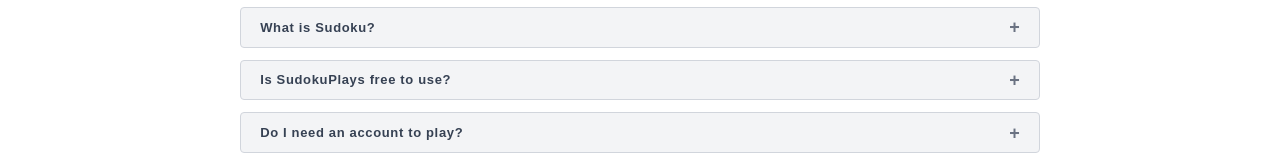
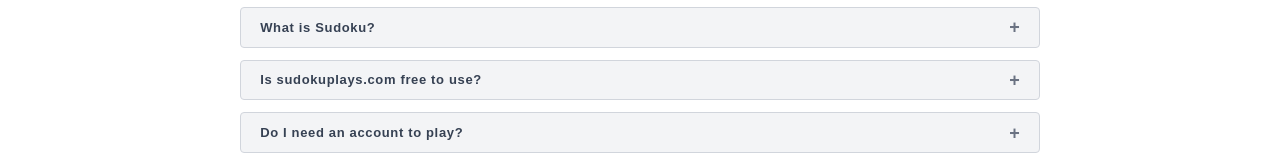
Before and after one commit to kiranofans/sudoku_game, a React (Vite) app: page /faq in a window 1280 px wide. Shown: the part 242-402 px from the top of the page. Built offline with nearby package versions, Linux system fonts and the light colour scheme; a small style sheet from the web is missing.

Commit message:
UI: edit and elaborate Faq content

```diff
--- a/src/pages/Faq.tsx
+++ b/src/pages/Faq.tsx
@@ -18,9 +18,10 @@ const getFAQs = (): FAQItem[] => {
                 "Sudoku is a logic-based number puzzle where you fill a 9×9 grid so that each row, column, and 3×3 box contains the digits 1 to 9 without repetition.",
         },
         {
-            question: "Is SudokuPlays free to use?",
+            question: "Is sudokuplays.com free to use?",
             answer:
-                "Yes, the site is completely free to use without downloads or accounts.",
+                "Yes, the site is completely free to use without downloads or accounts. "
+
         },
         {
             question: "Do I need an account to play?",
@@ -83,13 +84,35 @@ const faq: React.FC = () => {
                                         — Source: <a href="https://en.wikipedia.org/wiki/Sudoku" className="underline hover:text-blue-500" target="_blank" rel="noopener noreferrer">Wikipedia</a>
                                     </p>
                                 </div>
-                            ) : faq.question === "How can I improve at Sudoku?" ? (
+                            ) : index === 1 ? (
                                 <span>
-                                    you can improve Sudoku skill by playing regularly and learning strategies from the <Link to="/sudokuTips" className="underline hover:text-blue-500">Tips page</Link>, like scanning and pencil marks.
+                                    Yes, SudokuPlays.com is completely free to use. You can play all puzzles directly in your browser without creating an account or downloading anything.
+                                    <br /><br />
+                                    To help support the site and keep it free for everyone, we display Google AdSense ads. These ads do not affect gameplay and no personal account is required to access any features.
                                 </span>
-                            ) : (
-                                faq.answer
-                            )}
+                            ) : index === 2 ? (
+                                <span className="text-sm">
+                                    No — you don’t need to sign up or log in. You can start playing instantly.
+                                    <br /><br />
+                                    We do not require any personal information.
+                                    <br />To improve your experience, the site uses your browser’s local storage to temporarily save things like your game progress and scores (up to 24 hours).
+                                    <br /><br />
+                                    This data stays on your device and is not sent to our servers.
+                                </span>
+                            ) : index == 3 ? (
+                                <span className="text-sm">
+                                    We offer 5 difficulty levels:
+                                    <br />Very Easy, Easy, Medium, Hard, and Expert.
+                                    <br />
+                                </span>
+                            ) :
+                                index === 5 ? (
+                                    <span>
+                                        You can improve Sudoku skill by playing regularly and learning strategies from the <Link to="/sudokuTips" className="underline hover:text-blue-500">Tips page</Link>, like scanning and pencil marks.
+                                    </span>
+                                ) : (
+                                    faq.answer
+                                )}
                         </ExpandableBox>
                     ))}
                 </div>
```
